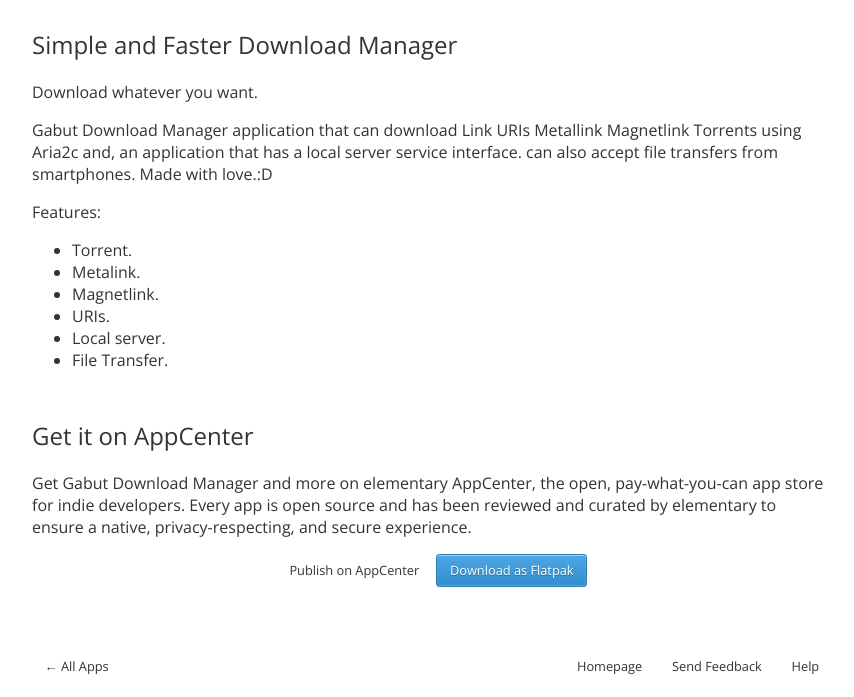
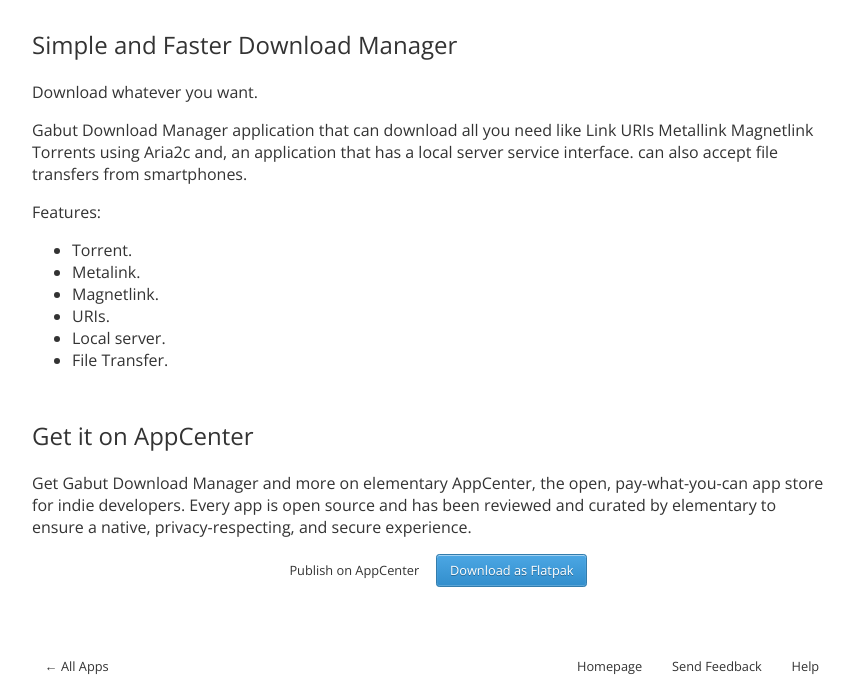
Before and after one commit to elementary/appcenter-web, a Jekyll site: the page built from _apps/com.github.gabutakut.gabutdm.md, in a window 1280 px wide. Shown: the part 448-1145 px from the top of the page, without its empty margins (208-1062 px from the left). Built offline with Jekyll 4.4.1, drawn with Linux system fonts in a browser that asks for light colours; nearby versions of some CDN libraries.

Commit message:
Automatic update of data

```diff
--- a/_apps/com.github.gabutakut.gabutdm.md
+++ b/_apps/com.github.gabutakut.gabutdm.md
@@ -22,7 +22,7 @@ redirect_from: /com.github.gabutakut.gabutdm.desktop/
 ---
 
 <p>Download whatever you want.</p>
-<p>Gabut Download Manager application that can download Link URIs Metallink Magnetlink Torrents using Aria2c and, an application that has a local server service interface. can also accept file transfers from smartphones. Made with love.:D</p>
+<p>Gabut Download Manager application that can download all you need like Link URIs Metallink Magnetlink Torrents using Aria2c and, an application that has a local server service interface. can also accept file transfers from smartphones.</p>
 <p>Features:</p>
 <ul>
 <li>Torrent.</li>
```
